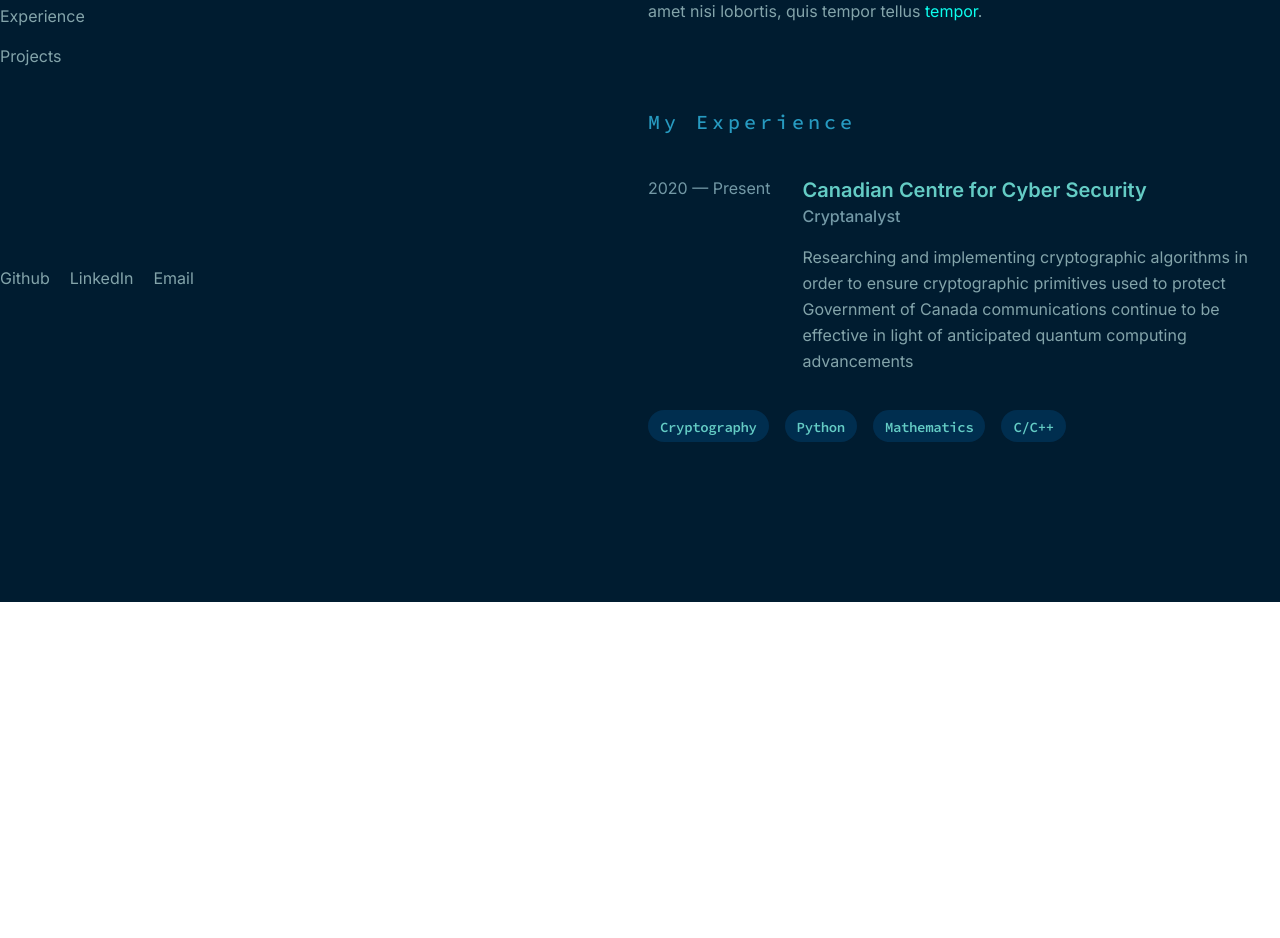
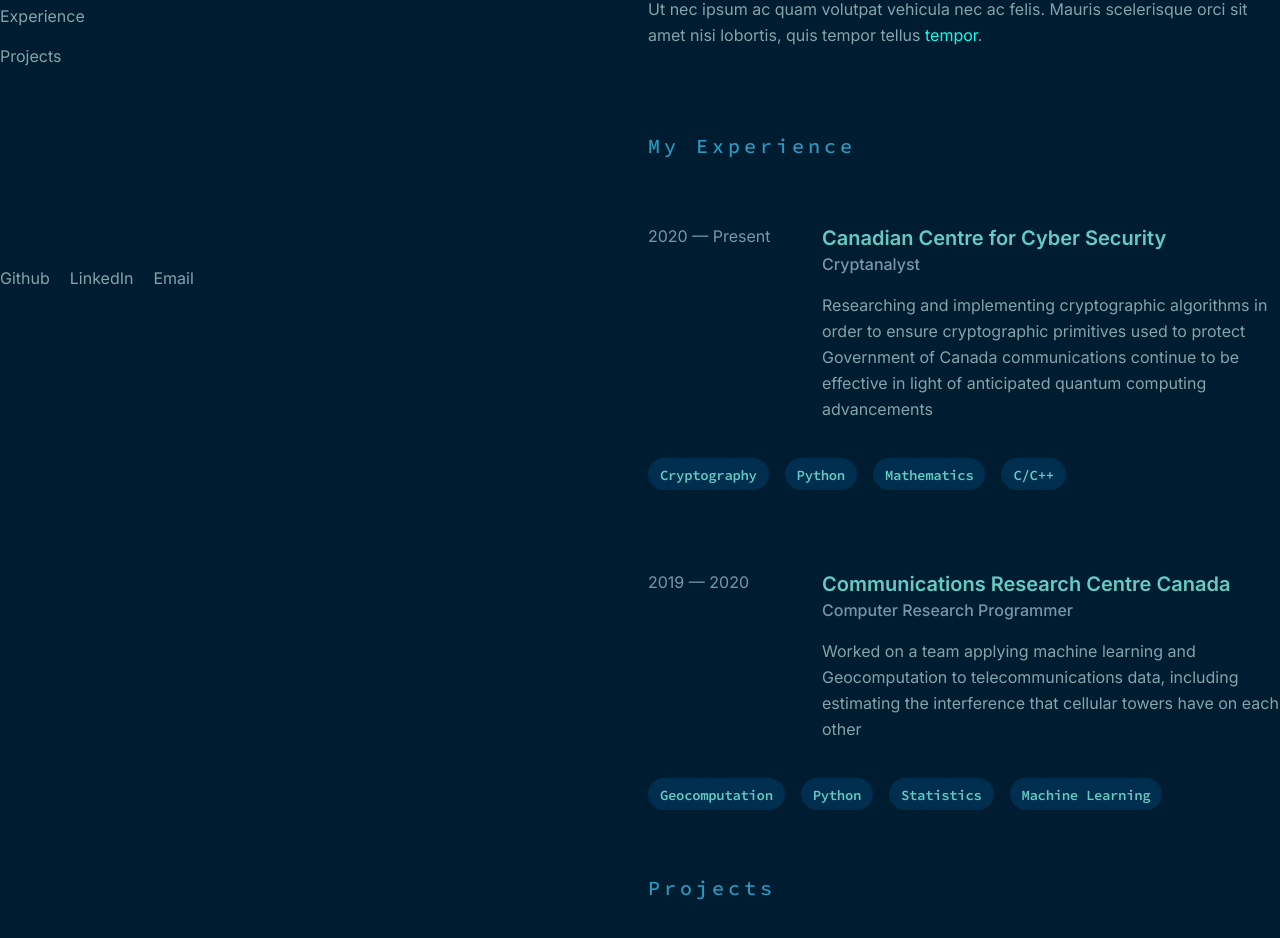
Before and after one commit to jwmdykes/portfolio-website, a Next.js app: page / in a window 1280 px wide. Shown: the part 414-1352 px from the top of the page. Before the commit the page ends 1016 px from the top, so only its background shows below. Built offline with nearby package versions, Linux system fonts and the light colour scheme.

Commit message:
fixed spacing of date

```diff
--- a/src/app/ExperienceCard.tsx
+++ b/src/app/ExperienceCard.tsx
@@ -11,9 +11,9 @@
 
 export default function ExperienceCard(props: ExperienceCardProps) {
   return (
-      <div className='hover:before:border-t hover:before:border-[#ffffff2c] hover:before:backdrop-blur-3xl hover:before:drop-shadow-2xl hover:before:stroke hover:before:bg-gradient-to-br hover:before:from-[#ffffff1a] hover:before:to-transparent before:rounded-md before:absolute before:-z-10 before:-top-3 before:-bottom-3 before:-right-4 before:-left-4 relative z-10 flex flex-col gap-4'>
+      <div className='hover:before:border-t hover:before:border-[#ffffff2c] hover:before:backdrop-blur-3xl hover:before:drop-shadow-2xl hover:before:stroke hover:before:bg-gradient-to-br hover:before:from-[#ffffff1a] hover:before:to-transparent before:rounded-md before:absolute before:-z-10 before:-top-5 before:-bottom-5 before:-right-8 before:-left-8 relative z-10 flex flex-col gap-4'>
         <div className='flex flex-row gap-8'>
-          <div className='text-neutral-color flex min-w-fit'>
+          <div className='text-neutral-color flex min-w-[142px]'>
             <span>{props.date}</span>
           </div>
           <div className='flex flex-col gap-4'>
@@ -22,7 +22,7 @@
                 {props.company}
               </span>
               <span className='text-neutral-color font-medium font-sans text-base'>
-                Cryptanalyst
+                {props.title}
               </span>
             </div>
             {props.description}
--- a/src/app/globals.css
+++ b/src/app/globals.css
@@ -10,7 +10,7 @@
     @apply text-xl font-mono text-white-color;
   }
   h3 {
-    @apply text-xl font-medium tracking-h3 font-mono pb-10 text-secondary-highlight-color;
+    @apply text-xl font-medium tracking-h3 font-mono pb-16 text-secondary-highlight-color;
   }
   p {
     @apply text-base leading-relaxed text-body-text-color pb-5;
--- a/src/app/page.tsx
+++ b/src/app/page.tsx
@@ -52,6 +52,7 @@
             </section>
             <section>
               <h3>My Experience</h3>
+              <div className='flex flex-col gap-20'>
                 <ExperienceCard
                   skills={['Cryptography', 'Python', 'Mathematics', 'C/C++']}
                   company='Canadian Centre for Cyber Security'
@@ -61,11 +62,35 @@
                     <p>
                       Researching and implementing cryptographic algorithms in
                       order to ensure cryptographic primitives used to protect
-                    Government of Canada communications continue to be effective
-                    in light of anticipated quantum computing advancements
+                      Government of Canada communications continue to be
+                      effective in light of anticipated quantum computing
+                      advancements
                     </p>
                   </>
                 ></ExperienceCard>
+                <ExperienceCard
+                  skills={[
+                    'Geocomputation',
+                    'Python',
+                    'Statistics',
+                    'Machine Learning',
+                  ]}
+                  company='Communications Research Centre Canada'
+                  date='2019 — 2020'
+                  title='Computer Research Programmer'
+                  description=<>
+                    <p>
+                      Worked on a team applying machine learning and
+                      Geocomputation to telecommunications data, including
+                      estimating the interference that cellular towers have on
+                      each other
+                    </p>
+                  </>
+                ></ExperienceCard>
+              </div>
+            </section>
+            <section>
+              <h3>Projects</h3>
             </section>
           </div>
         </div>
```
Lines whose indentation alone changed are shown as unchanged.
